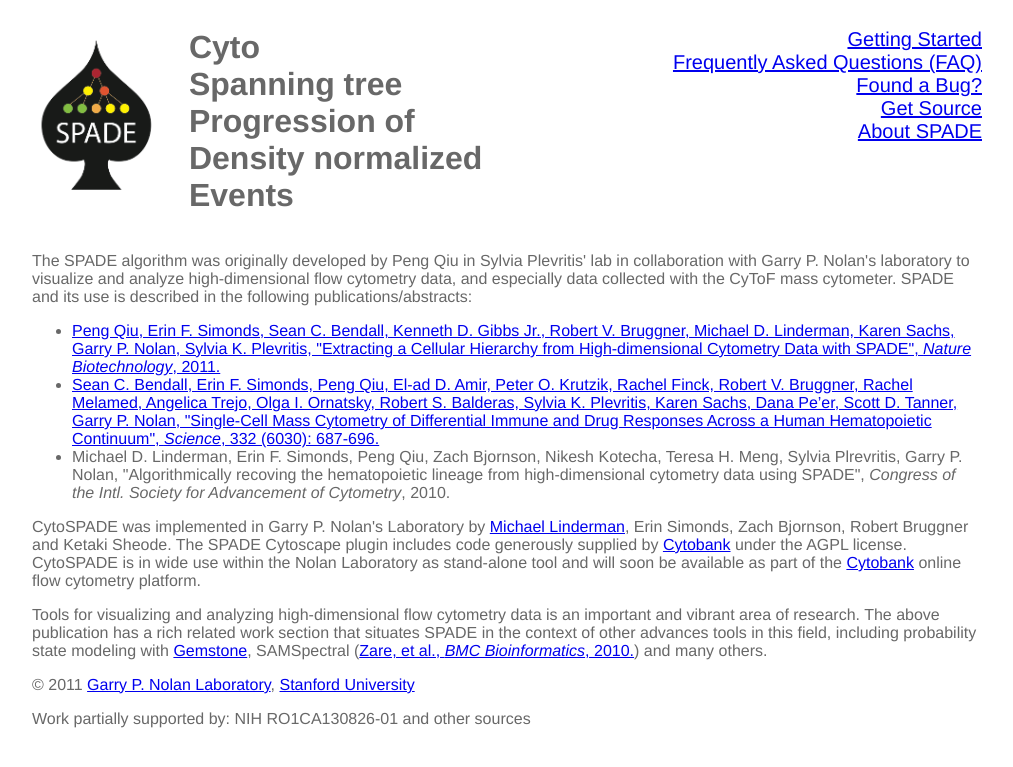
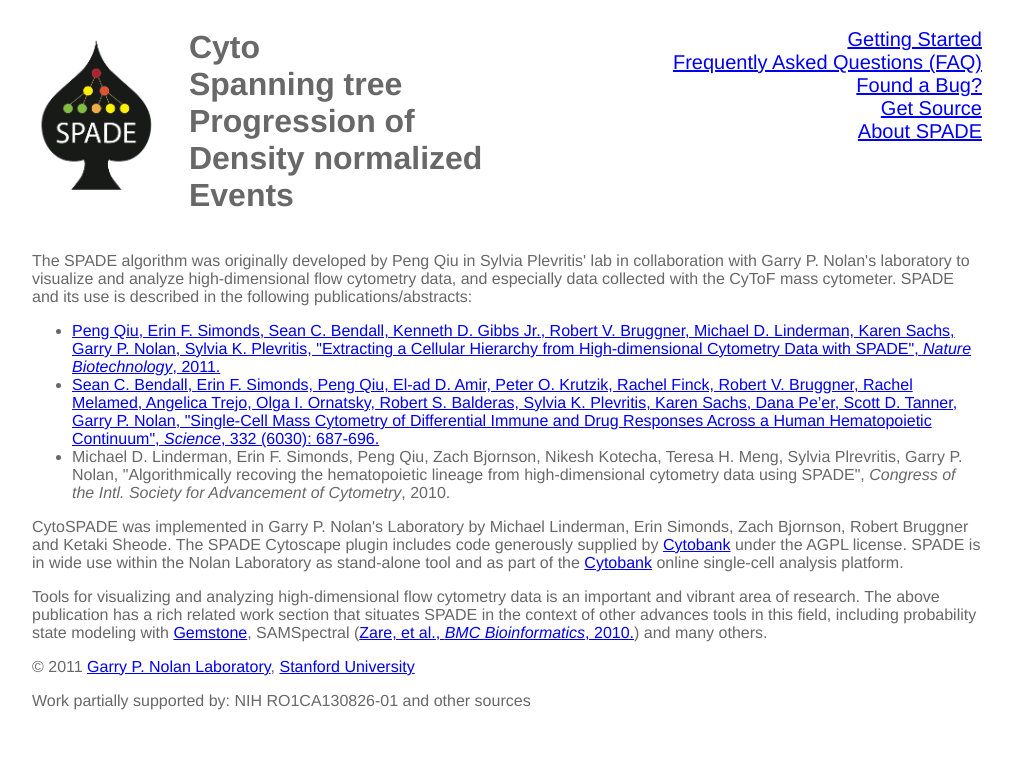
Before and after one commit to nolanlab/spade, a Jekyll site: the page built from about.html, in a window 1280 px wide. Shown: the top 767 px of the page, without its empty margins (133-1146 px from the left). Built offline with Jekyll 4.4.1, drawn with Linux system fonts in a browser that asks for light colours.

Commit message:
Update about.html

```diff
--- a/about.html
+++ b/about.html
@@ -32,14 +32,12 @@
 </li>
 </ul>
 <p>
-	CytoSPADE was implemented in Garry P. Nolan's Laboratory by <a
-		href='http://www.stanford.edu/~mlinderm'>Michael Linderman</a>, Erin
+	CytoSPADE was implemented in Garry P. Nolan's Laboratory by Michael Linderman, Erin
 	Simonds, Zach Bjornson, Robert Bruggner and Ketaki Sheode. The SPADE
 	Cytoscape plugin includes code generously supplied by
-	<a href='//cytobank.org'>Cytobank</a> under the AGPL license. CytoSPADE is
-	in wide use within the Nolan Laboratory as stand-alone tool and will soon be
-	available as part of the <a href='//cytobank.org'>Cytobank</a> online flow
-	cytometry platform.
+	<a href='//cytobank.org'>Cytobank</a> under the AGPL license. SPADE is
+	in wide use within the Nolan Laboratory as stand-alone tool and as part of
+	the <a href='//cytobank.org'>Cytobank</a> online single-cell analysis platform.
 </p>
 <p>
 	Tools for visualizing and analyzing high-dimensional flow cytometry data is
```
